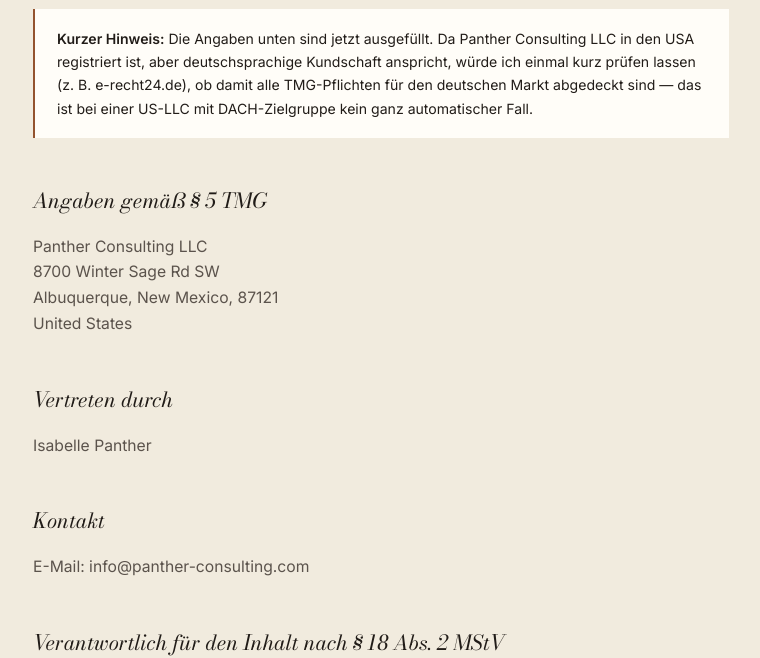
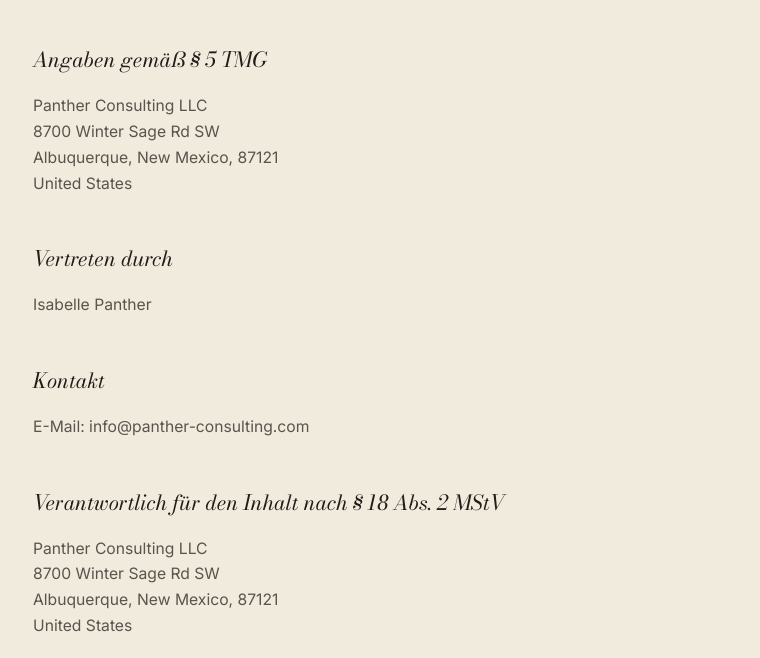
Before and after one commit to IsabelleHub/HotelAds, a plain HTML site: page impressum.html in a window 1280 px wide. Shown: the part 156-814 px from the top of the page, without its empty margins (259-1019 px from the left). Drawn offline with Linux system fonts and the light colour scheme.

Commit message:
Update impressum.html

```diff
--- a/impressum.html
+++ b/impressum.html
@@ -40,10 +40,6 @@
 <main class="wrap">
   <h1>Impressum</h1>
 
-  <div class="notice">
-    <strong>Kurzer Hinweis:</strong> Die Angaben unten sind jetzt ausgefüllt. Da Panther Consulting LLC in den USA registriert ist, aber deutschsprachige Kundschaft anspricht, würde ich einmal kurz prüfen lassen (z. B. e-recht24.de), ob damit alle TMG-Pflichten für den deutschen Markt abgedeckt sind — das ist bei einer US-LLC mit DACH-Zielgruppe kein ganz automatischer Fall.
-  </div>
-
   <h2>Angaben gemäß § 5 TMG</h2>
   <p>
     Panther Consulting LLC<br>
```
